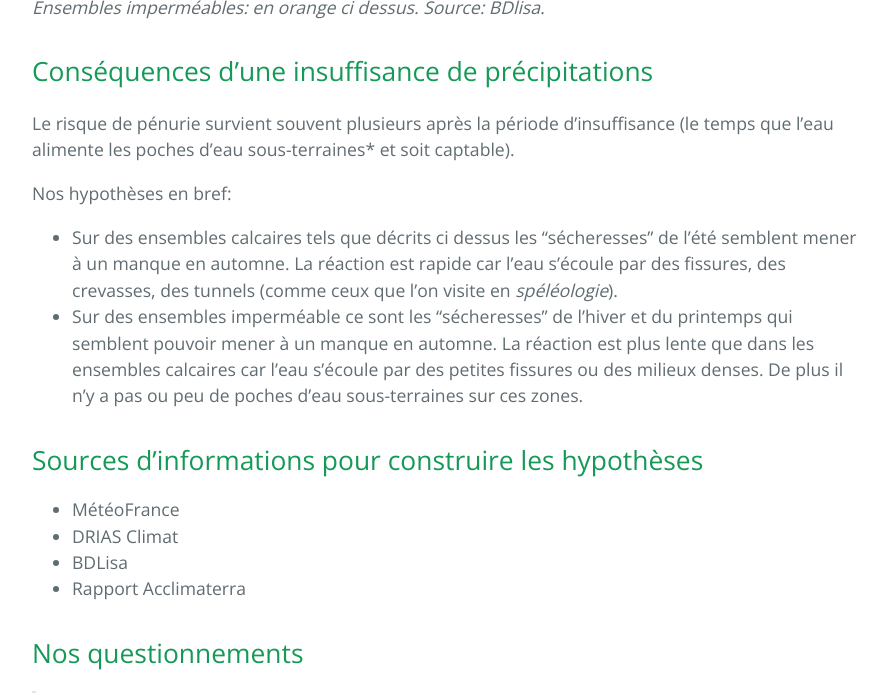
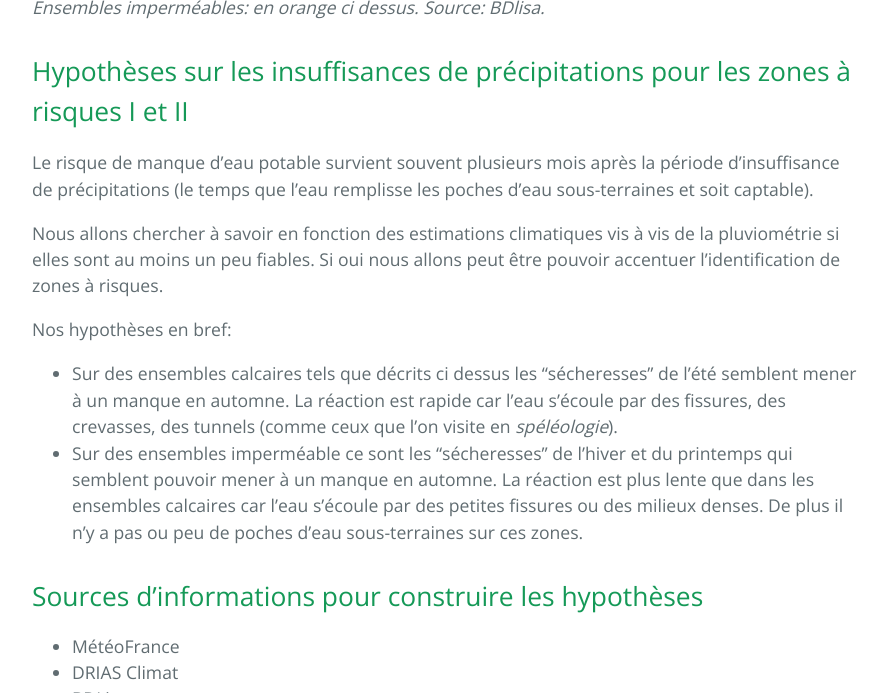
Before and after one commit to secheresses/Ancien-site, a Jekyll site: the page built from pages/risques-penurie-eau.md, in a window 1280 px wide and 900 px high, scrolled down 3609 px, cut to the strip 207-900 px from the top of the window. Shown: the whole strip, without its empty margins (192-1079 px from the left). Built offline with Jekyll 4.4.1, drawn with Linux system fonts in a browser that asks for light colours.

Commit message:
Update risques-penurie-eau.md

```diff
--- a/pages/risques-penurie-eau.md
+++ b/pages/risques-penurie-eau.md
@@ -57,9 +57,11 @@ Ce seraient des municipalités *localisées sur de grands ensembles imperméable
 
 *Ensembles imperméables: en orange ci dessus. Source: BDlisa.*
 
-## Conséquences d'une insuffisance de précipitations
+## Hypothèses sur les insuffisances de précipitations pour les zones à risques I et II
 
-Le risque de pénurie survient souvent plusieurs après la période d'insuffisance (le temps que l'eau alimente les poches d'eau sous-terraines* et soit captable).
+Le risque de manque d'eau potable survient souvent plusieurs mois après la période d'insuffisance de précipitations (le temps que l'eau remplisse les poches d'eau sous-terraines et soit captable).
+
+Nous allons chercher à savoir en fonction des estimations climatiques vis à vis de la pluviométrie si elles sont au moins un peu fiables. Si oui nous allons peut être pouvoir accentuer l'identification de zones à risques.
 
 Nos hypothèses en bref:
 * Sur des ensembles calcaires tels que décrits ci dessus les "sécheresses" de l'été semblent mener à un manque en automne. La réaction est rapide car l'eau s'écoule par des fissures, des crevasses, des tunnels (comme ceux que l'on visite en *spéléologie*).
```
